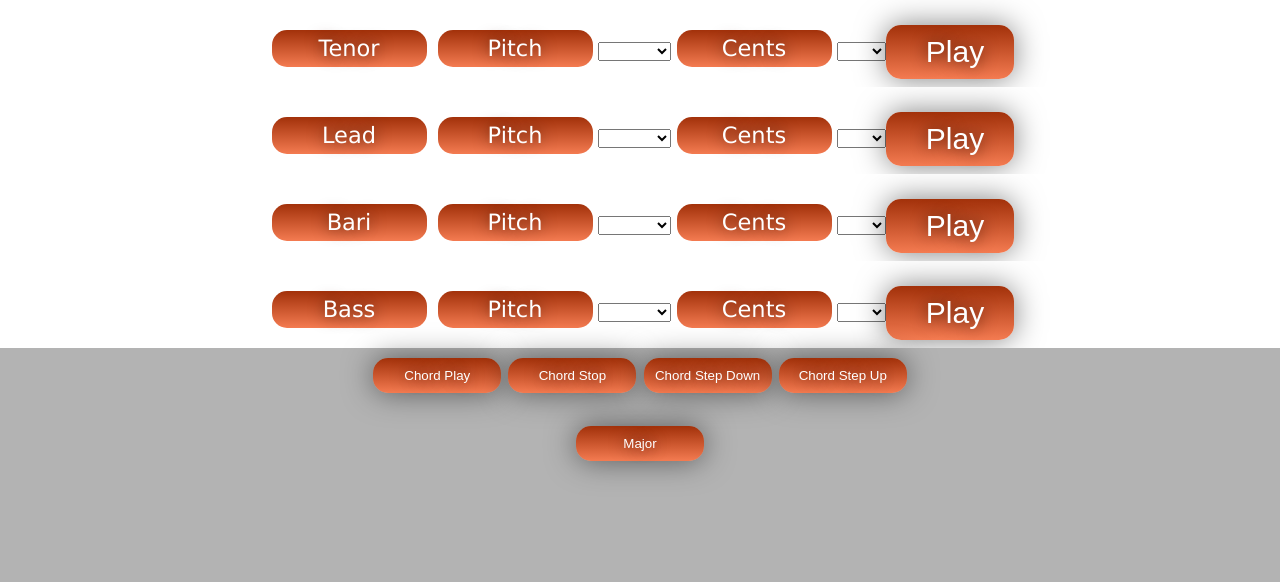
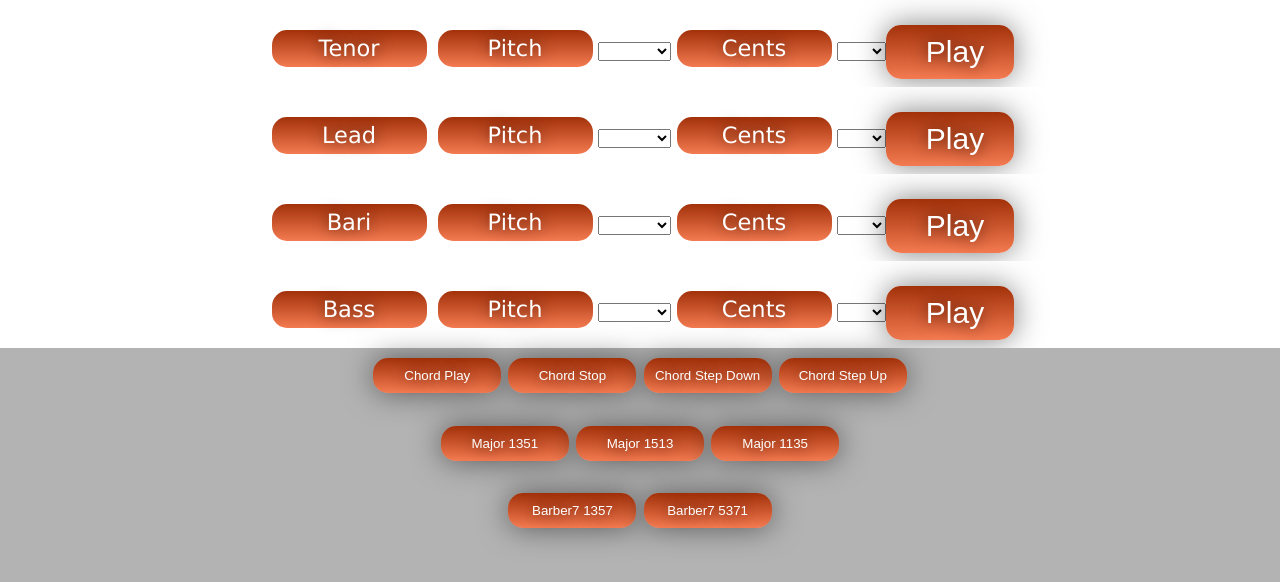
Before and after one commit to justtuningplayground/justtuningplayground.github.io, a plain HTML site: page index.html in a window 1280 px wide. Drawn offline with Linux system fonts and the light colour scheme.

Commit message:
More chords

```diff
--- a/index.html
+++ b/index.html
@@ -48,7 +48,7 @@
              document.getElementById('pitch-bass').selectedIndex  -= 1;
         }
 
-        function chordMajor(){
+        function chordMajor1351(){
              document.getElementById('pitch-tenor').selectedIndex = 60;
              document.getElementById('pitch-lead').selectedIndex = 72 - 7;
              document.getElementById('pitch-bari').selectedIndex = 72 - 4;
@@ -57,6 +57,50 @@
              document.getElementById('cents-lead').value = +2;
              document.getElementById('cents-bari').value = -14;
              document.getElementById('cents-bass').value = 0;
+        }
+
+        function chordMajor1513(){
+             document.getElementById('pitch-tenor').selectedIndex = 60 - 4;
+             document.getElementById('pitch-lead').selectedIndex = 60;
+             document.getElementById('pitch-bari').selectedIndex = 72 - 7;
+             document.getElementById('pitch-bass').selectedIndex = 72;
+             document.getElementById('cents-tenor').value = -14;
+             document.getElementById('cents-lead').value = 0;
+             document.getElementById('cents-bari').value = +2;
+             document.getElementById('cents-bass').value = 0;
+        }
+
+        function chordMajor1135(){
+             document.getElementById('pitch-tenor').selectedIndex = 60 - 7;
+             document.getElementById('pitch-lead').selectedIndex = 60 - 4;
+             document.getElementById('pitch-bari').selectedIndex = 60;
+             document.getElementById('pitch-bass').selectedIndex = 72;
+             document.getElementById('cents-tenor').value = +2;
+             document.getElementById('cents-lead').value = -14;
+             document.getElementById('cents-bari').value = 0;
+             document.getElementById('cents-bass').value = 0;
+        }
+
+        function dom7_1357(){
+             document.getElementById('pitch-tenor').selectedIndex = 60 - 10;
+             document.getElementById('pitch-lead').selectedIndex = 60 - 7;
+             document.getElementById('pitch-bari').selectedIndex = 60 - 4;
+             document.getElementById('pitch-bass').selectedIndex = 60;
+             document.getElementById('cents-tenor').value = -31;
+             document.getElementById('cents-lead').value  = +2;
+             document.getElementById('cents-bari').value  = -14;
+             document.getElementById('cents-bass').value  = 0;
+        }
+
+        function dom7_5371(){
+             document.getElementById('pitch-tenor').selectedIndex = 48;
+             document.getElementById('pitch-lead').selectedIndex = 60 - 10;
+             document.getElementById('pitch-bari').selectedIndex = 60 - 4;
+             document.getElementById('pitch-bass').selectedIndex = 72 - 7;
+             document.getElementById('cents-tenor').value = 0;
+             document.getElementById('cents-lead').value  = -31;
+             document.getElementById('cents-bari').value  = -14;
+             document.getElementById('cents-bass').value  = +2;
         }
 
      </script>
@@ -1278,7 +1322,12 @@
         <button id="chord" onClick="chordDown()">Chord Step Down</button>
         <button id="chord" onClick="chordUp()">Chord Step Up</button>
         <ul></ul>
-        <button id="chord" onClick="chordMajor()">Major</button>
+        <button id="chord" onClick="chordMajor1351()">Major 1351</button>
+        <button id="chord" onClick="chordMajor1513()">Major 1513</button>
+        <button id="chord" onClick="chordMajor1135()">Major 1135</button>
+        <ul></ul>
+        <button id="chord" onClick="dom7_1357()">Barber7 1357</button>
+        <button id="chord" onClick="dom7_5371()">Barber7 5371</button>
 	</main>
 </body>
 </html>
```
